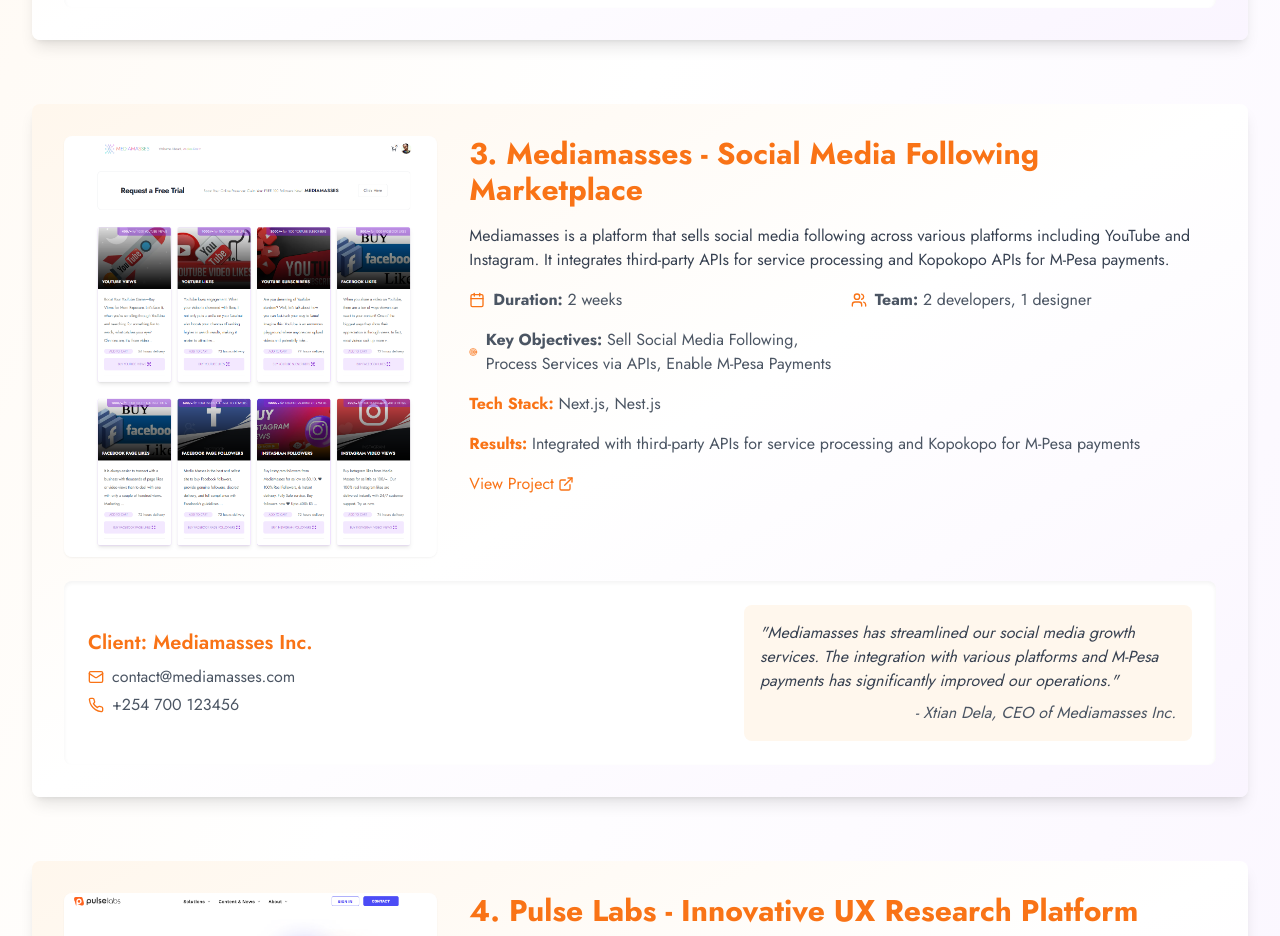
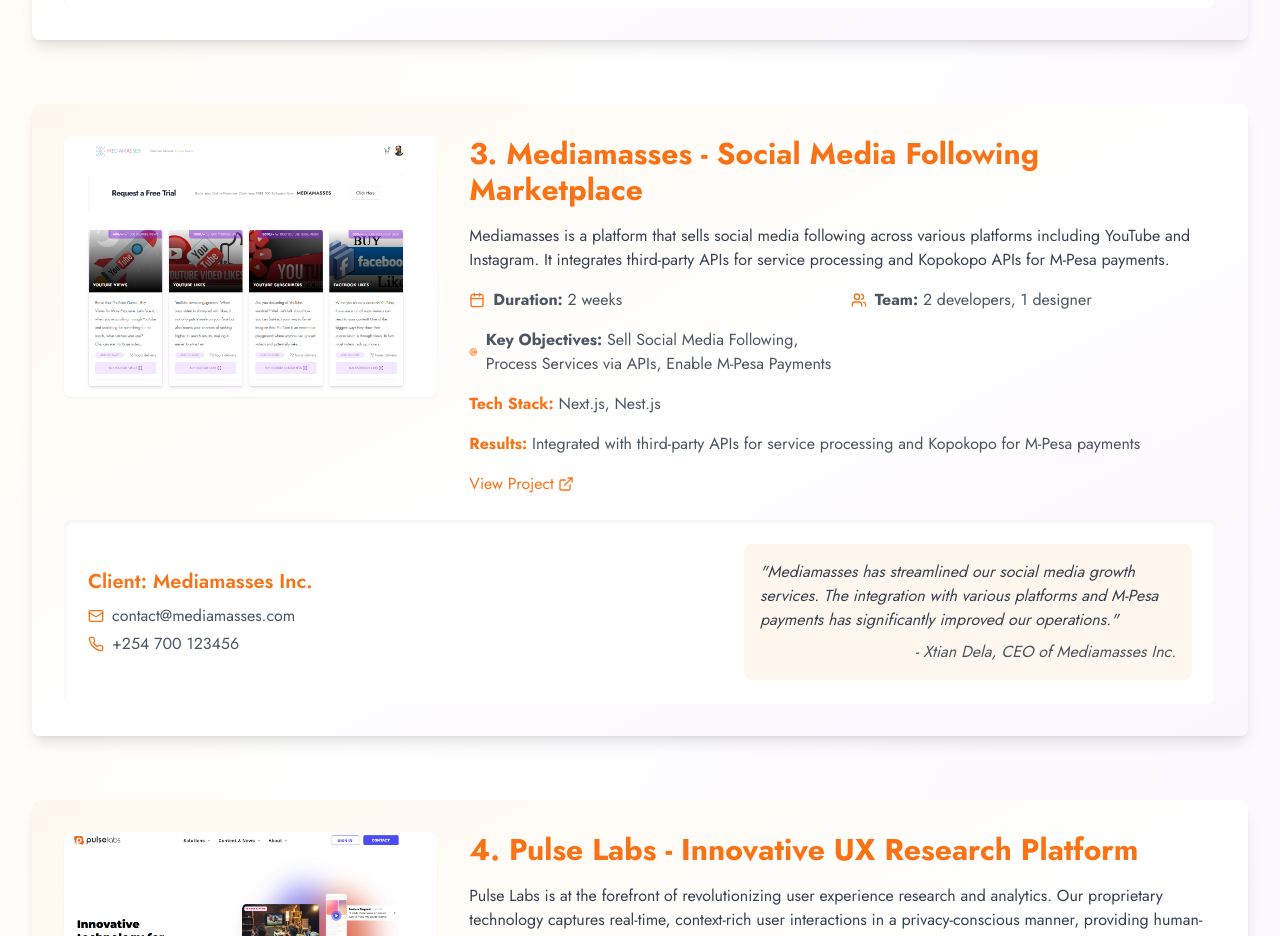
Before and after one commit to aminofabian/zelisline, a Next.js app: page /our-work in a window 1280 px wide. Shown: the part 1440-2376 px from the top of the page. Built offline with nearby package versions, Linux system fonts and the light colour scheme.

Commit message:
mediamassess

```diff
--- a/app/our-work/page.tsx
+++ b/app/our-work/page.tsx
@@ -80,7 +80,7 @@
   {
     id: 3,
     title: "Mediamasses - Social Media Following Marketplace",
-    image: "/mediamasses.png",
+    image: "/mediamassess.png",
     description: "Mediamasses is a platform that sells social media following across various platforms including YouTube and Instagram. It integrates third-party APIs for service processing and Kopokopo APIs for M-Pesa payments.",
     duration: "2 weeks",
     techStack: ["Next.js", "Nest.js"],
```
Also changed, not shown: public/mediamassess.png (renamed from public/Mediamasses™-Buy-Followers-Likes-Subscribers-Views-09-27-2024_09_30_AM.png).
